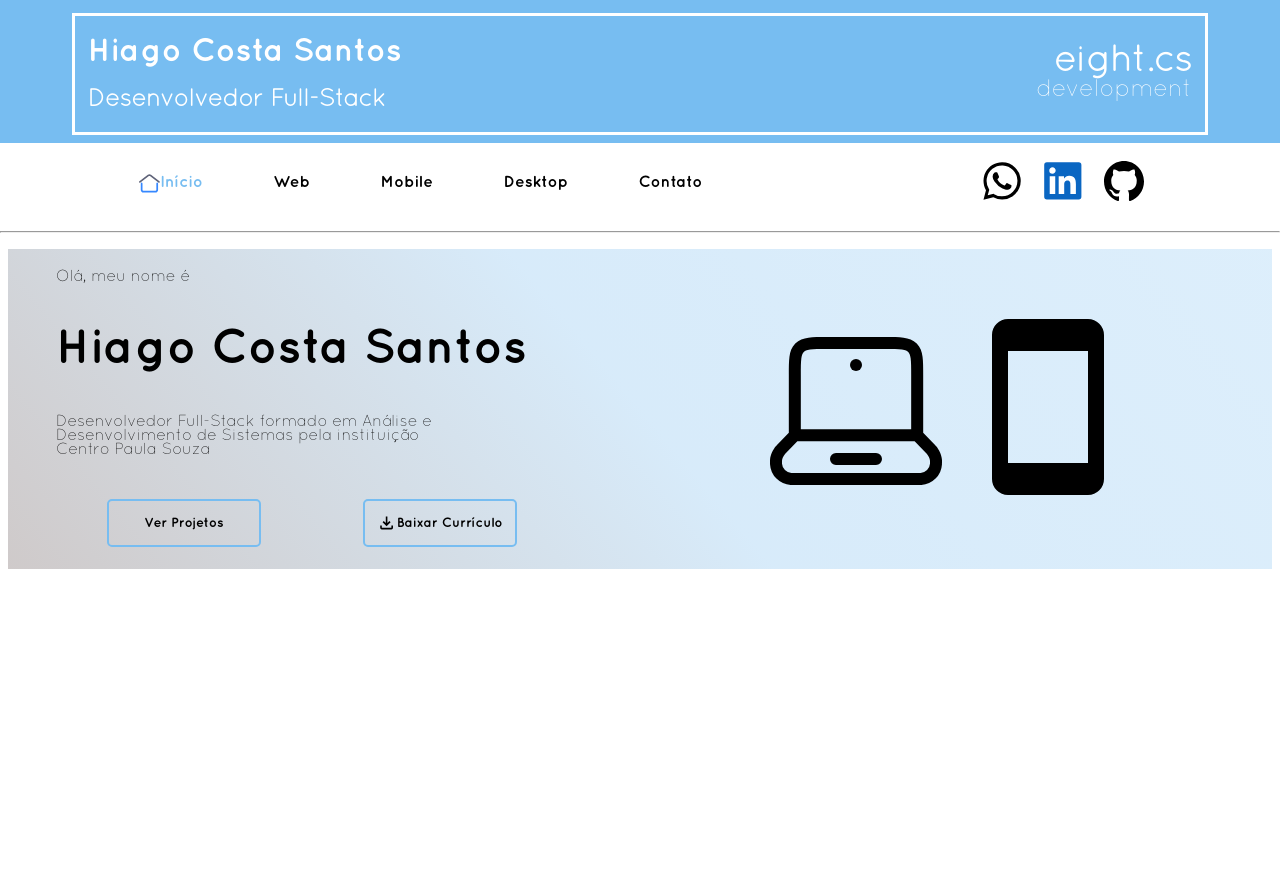
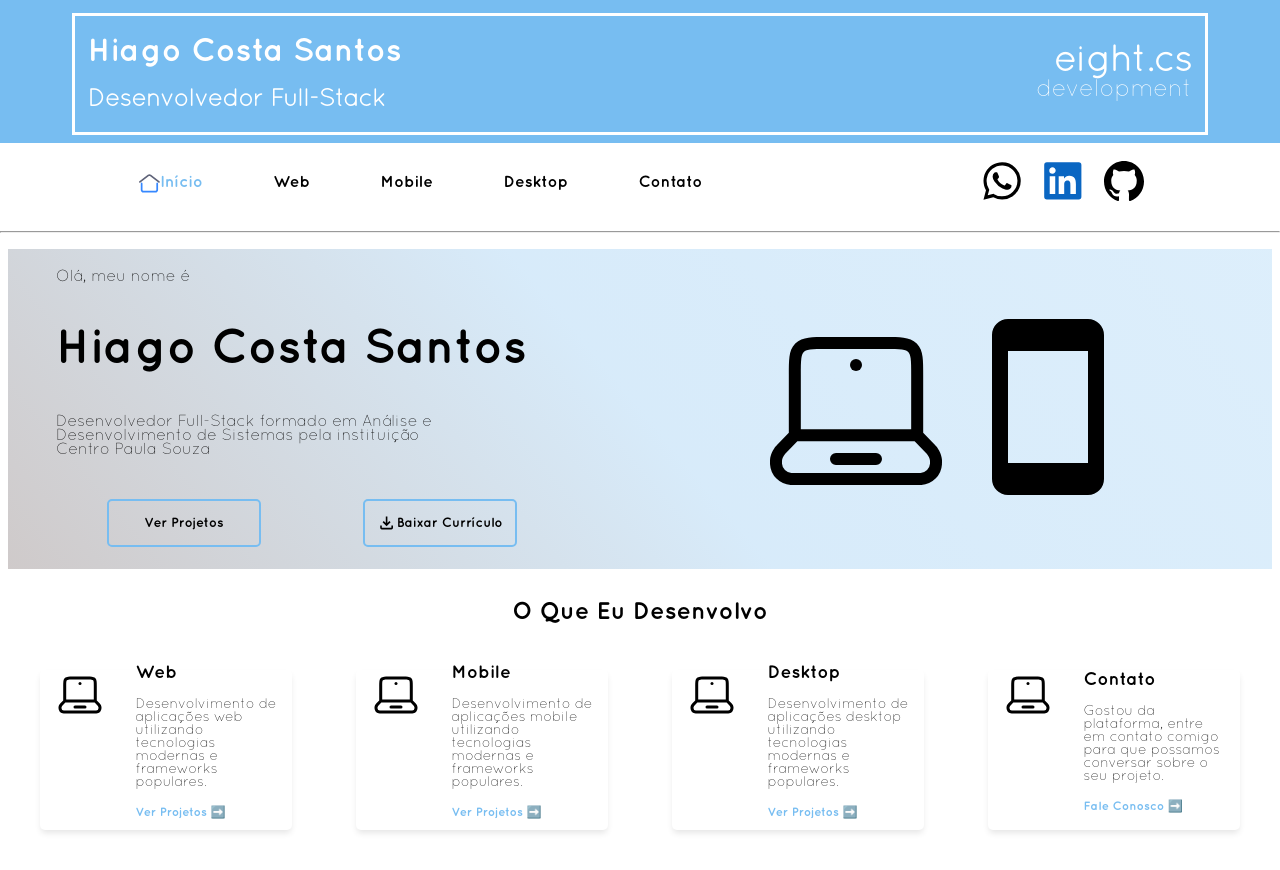
Before and after one commit to HiagoCS/eightcs, a React app in the folder frontend/: page / in a window 1280 px wide. Before the commit the page ends 800 px from the top, so only its background shows below. Built offline with nearby package versions, Linux system fonts and the light colour scheme; the HTML template or start-up script is replaced by a standard one.

Commit message:
cards for SPA home

```diff
--- a/frontend/src/components/folders/home/index.jsx
+++ b/frontend/src/components/folders/home/index.jsx
@@ -6,7 +6,7 @@ import Cellphone from '@/assets/icons/cellphone.svg?react';
 function main() {
     return (
         <div className="app">
-            <div className="home">
+            <div className="home-banner">
                 <div className="info">
                     <div className="hello">
                         <span>Olá, meu nome é</span>
@@ -40,6 +40,68 @@ function main() {
                     </div>
                 </div>
             </div>
+            <div className="home">
+                <span className="title">O Que Eu Desenvolvo</span>
+                <br />
+                <div className="cards-display">
+                    <div className="card web">
+                        <div className="icon">
+                            <Laptop className="lap" style={{ width: '3pc', height: '3pc' }} />
+                        </div>
+                        <div className="info">
+                            <span className="title">Web</span>
+                            <span className="text">
+                                Desenvolvimento de aplicações web utilizando tecnologias modernas e frameworks populares.
+                            </span>
+                            <span className="link">
+                                Ver Projetos ➡️
+                            </span>
+                        </div>
+                    </div>
+                    <div className="card mobile">
+                        <div className="icon">
+                            <Laptop className="lap" style={{ width: '3pc', height: '3pc' }} />
+                        </div>
+                        <div className="info">
+                            <span className="title">Mobile</span>
+                            <span className="text">
+                                Desenvolvimento de aplicações mobile utilizando tecnologias modernas e frameworks populares.
+                            </span>
+                            <span className="link">
+                                Ver Projetos ➡️
+                            </span>
+                        </div>
+                    </div>
+                    <div className="card desktop">
+                        <div className="icon">
+                            <Laptop className="lap" style={{ width: '3pc', height: '3pc' }} />
+                        </div>
+                        <div className="info">
+                            <span className="title">Desktop</span>
+                            <span className="text">
+                                Desenvolvimento de aplicações desktop utilizando tecnologias modernas e frameworks populares.
+                            </span>
+                            <span className="link">
+                                Ver Projetos ➡️
+                            </span>
+                        </div>
+                    </div>
+                    <div className="card contact">
+                        <div className="icon">
+                            <Laptop className="lap" style={{ width: '3pc', height: '3pc' }} />
+                        </div>
+                        <div className="info">
+                            <span className="title">Contato</span>
+                            <span className="text">
+                                Gostou da plataforma, entre em contato comigo para que possamos conversar sobre o seu projeto.
+                            </span>
+                            <span className="link">
+                                Fale Conosco ➡️
+                            </span>
+                        </div>
+                    </div>
+                </div>
+            </div>
         </div>
     )
 }
--- a/frontend/src/components/folders/home/style.scss
+++ b/frontend/src/components/folders/home/style.scss
@@ -1,7 +1,78 @@
 @use "@/styles/root.scss" as *;
 
 .app {
+    display: flex;
+    flex-direction: column;
+
     .home {
+        display: flex;
+        flex-direction: column;
+        align-items: center;
+
+        .title {
+            font-family: 'Quicksand-Bold';
+            font-size: 24px;
+            margin: 2pc 0 2pc 0;
+        }
+
+        .cards-display {
+            display: flex;
+            justify-content: space-around;
+            width: 100%;
+            flex-wrap: wrap;
+
+            .card {
+                width: 20%;
+                min-width: 200px;
+                height: 20vh;
+                transition: all 0.3s ease;
+                box-shadow: 0 4px 6px -1px rgba(0, 0, 0, 0.1);
+                border-radius: 5px;
+                display: flex;
+                justify-content: center;
+                align-items: center;
+                margin-bottom: 2pc;
+
+                &:hover {
+                    transform: translateY(-4px);
+                    box-shadow: 0 20px 25px -5px rgba(0, 0, 0, 0.15), 0 8px 10px -6px rgba(0, 0, 0, 0.1);
+                }
+                .icon{
+                    display:flex;
+                    flex-direction:column;
+                    height:100%;
+                    margin: 1pc 1pc 1pc 1pc;
+                }
+                .info {
+                    display: flex;
+                    flex-direction: column;
+                    justify-content: center;
+                    align-items: start;
+                    .title {
+                        font-family: 'Quicksand-Bold';
+                        font-size: 18px;
+                        margin: 0 0 1pc 1pc;
+                    }
+
+                    .text {
+                        font-family: 'Quicksand-Regular';
+                        font-size: 14px;
+                        text-align: start;
+                        padding: 0 1pc;
+                    }
+                    .link{
+                        margin: 1pc 0 1pc 1pc;
+                        font-size: 12px;
+                        font-family:'Quicksand-Bold';
+                        color:$blue-color;
+                    }
+                }
+            }
+
+        }
+    }
+
+    .home-banner {
         display: flex;
         justify-content: space-between;
         height: 35vh;
@@ -81,7 +152,7 @@
 
 @media (max-width:1776px) {
     .app {
-        .home {
+        .home-banner {
             height: 40vh;
 
             .info {
@@ -98,7 +169,7 @@
 
 @media (max-width:1142px) {
     .app {
-        .home {
+        .home-banner {
             .info {
                 .buttons {
                     .cv {
@@ -119,7 +190,7 @@
 
 @media(max-width:1040px) {
     .app {
-        .home {
+        .home-banner {
             height: 50vh;
 
             .info {
@@ -136,7 +207,7 @@
 
 @media (max-width:1107px) {
     .app {
-        .home {
+        .home-banner {
             .info {
                 .buttons {
                     .cv {
@@ -157,7 +228,7 @@
 
 @media (max-width:895px) {
     .app {
-        .home {
+        .home-banner {
             .info {
                 .buttons {
                     .cv {
@@ -174,7 +245,7 @@
 
 @media (max-width:760px) {
     .app {
-        .home {
+        .home-banner {
             .info {
                 .buttons {
                     .all {
@@ -190,7 +261,7 @@
 
 @media(max-width:733px) {
     .app {
-        .home {
+        .home-banner {
             height: 60vh;
 
             .info {
@@ -212,7 +283,7 @@
 
 @media (max-width:575px) {
     .app {
-        .home {
+        .home-banner {
             .info {
                 .buttons {
                     .all {
@@ -238,7 +309,7 @@
 
 @media(max-width:496px) {
     .app {
-        .home {
+        .home-banner {
             height: 70vh;
 
             .info {
@@ -255,7 +326,7 @@
 
 @media(max-width:366px) {
     .app {
-        .home {
+        .home-banner {
             .info {
                 .name {
                     span {
@@ -269,7 +340,7 @@
 
 @media(max-width:351px) {
     .app {
-        .home {
+        .home-banner {
             height: 80vh;
 
             .info {
@@ -286,7 +357,7 @@
 
 @media(max-width:329px) {
     .app {
-        .home {
+        .home-banner {
             .info {
                 .name {
                     span {
@@ -300,7 +371,7 @@
 
 @media(max-width:302px) {
     .app {
-        .home {
+        .home-banner {
             height: 90vh;
 
             .info {
@@ -317,7 +388,7 @@
 
 @media(max-width:293px) {
     .app {
-        .home {
+        .home-banner {
             .info {
                 .name {
                     span {
@@ -331,7 +402,7 @@
 
 @media(max-width:256px) {
     .app {
-        .home {
+        .home-banner {
             .info {
                 .name {
                     span {
@@ -345,7 +416,7 @@
 
 @media(max-width:220px) {
     .app {
-        .home {
+        .home-banner {
             .info {
                 .name {
                     span {
@@ -363,7 +434,7 @@
 
 @media(max-width:240px) {
     .app {
-        .home {
+        .home-banner {
             height: 100vh;
 
             .info {
```
